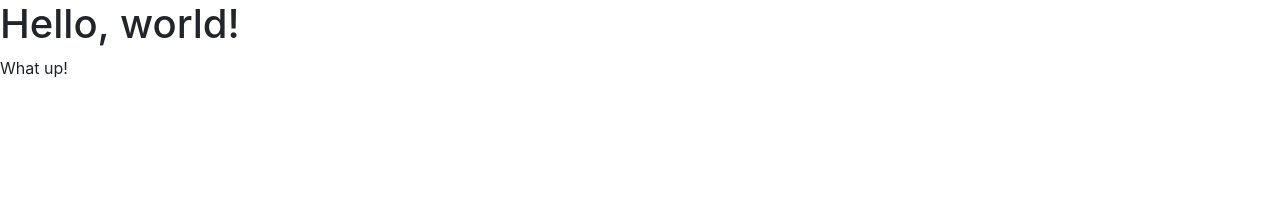
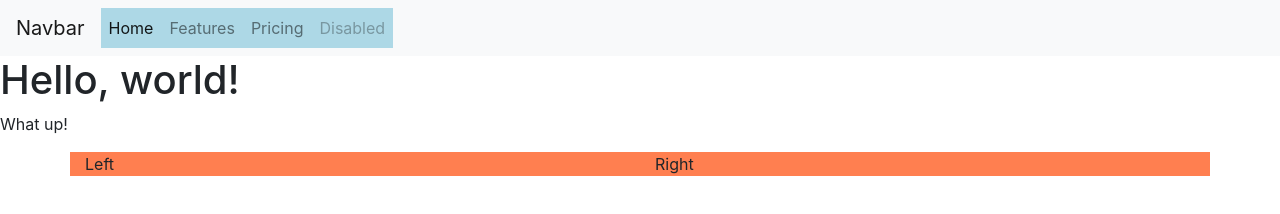
Before and after one commit to ColtonWilson/collab-practice, a plain HTML site: page index.html in a window 1280 px wide. Drawn offline with nearby package versions, Linux system fonts and the light colour scheme.

Commit message:
inserted nav and columns

```diff
--- a/css/style.css
+++ b/css/style.css
@@ -0,0 +1,6 @@
+.navbar-nav {
+    background-color: lightblue;
+}
+.col {
+    background-color: coral;
+}
--- a/index.html
+++ b/index.html
@@ -12,8 +12,32 @@
     <title>Hello, world!</title>
   </head>
   <body>
+    <nav class="navbar navbar-expand-lg navbar-light bg-light">
+      <a class="navbar-brand" href="#">Navbar</a>
+      <button class="navbar-toggler" type="button" data-toggle="collapse" data-target="#navbarNavAltMarkup" aria-controls="navbarNavAltMarkup" aria-expanded="false" aria-label="Toggle navigation">
+        <span class="navbar-toggler-icon"></span>
+      </button>
+      <div class="collapse navbar-collapse" id="navbarNavAltMarkup">
+        <div class="navbar-nav">
+          <a class="nav-link active" href="#">Home <span class="sr-only">(current)</span></a>
+          <a class="nav-link" href="#">Features</a>
+          <a class="nav-link" href="#">Pricing</a>
+          <a class="nav-link disabled" href="#" tabindex="-1" aria-disabled="true">Disabled</a>
+        </div>
+      </div>
+    </nav>
     <h1>Hello, world!</h1>
     <p>What up!</p>
+    <div class="container">
+      <div class="row">
+        <div class="col">
+          Left
+        </div>
+        <div class="col">
+          Right
+        </div>
+      </div>
+
     <!-- Optional JavaScript; choose one of the two! -->
 
     <!-- Option 1: jQuery and Bootstrap Bundle (includes Popper) -->
```
